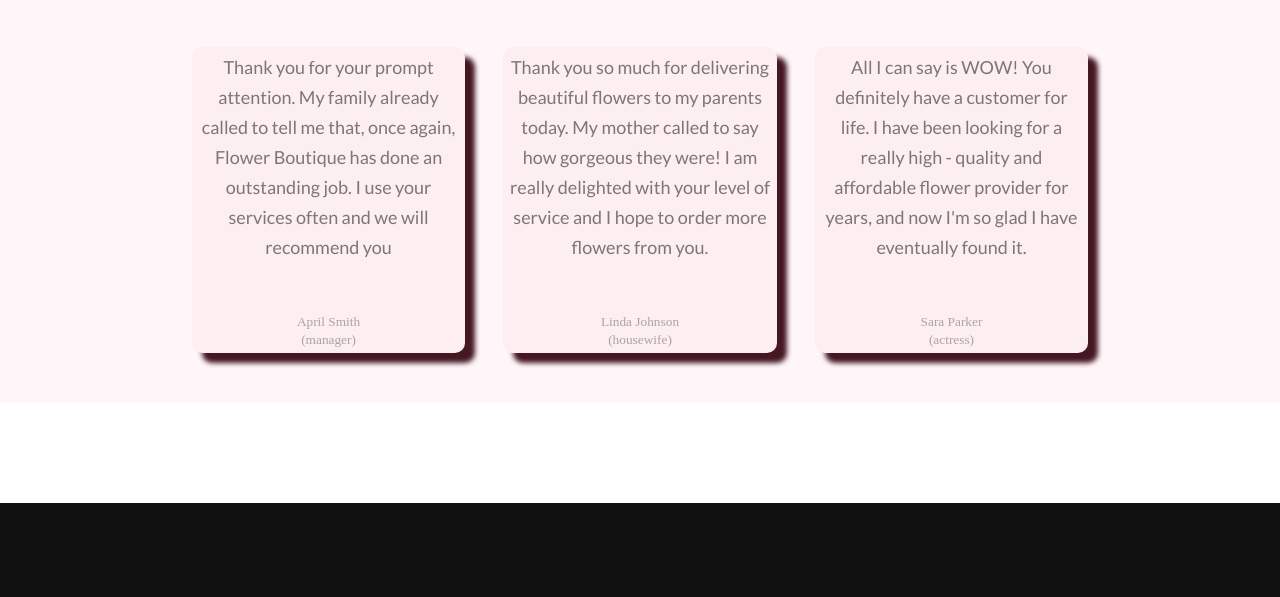
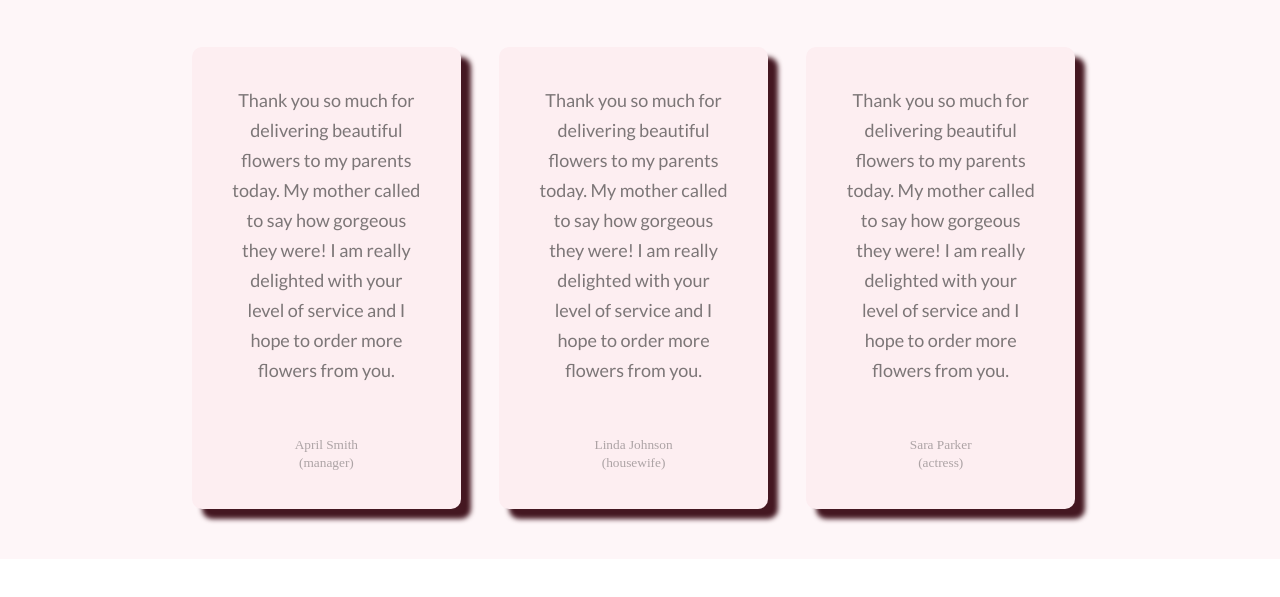
Before and after one commit to M-H-Maruf/flower-shop-website, a plain HTML site: page index.html in a window 1280 px wide. Shown: the part 3855-4452 px from the top of the page. Drawn offline with Linux system fonts and the light colour scheme.

Commit message:
testimonials edited to look more beautiful

```diff
--- a/index.html
+++ b/index.html
@@ -167,10 +167,11 @@
                 <div class="testimonial-container">
                     <div class="testimonial">
                         <p class="section-description">
-                            Thank you for your prompt attention. My family
-                            already called to tell me that, once again, Flower
-                            Boutique has done an outstanding job. I use your
-                            services often and we will recommend you
+                            Thank you so much for delivering beautiful flowers
+                            to my parents today. My mother called to say how
+                            gorgeous they were! I am really delighted with your
+                            level of service and I hope to order more flowers
+                            from you.
                         </p>
                         <small class="info">April Smith<br />(manager)</small>
                     </div>
@@ -188,10 +189,11 @@
                     </div>
                     <div class="testimonial">
                         <p class="section-description">
-                            All I can say is WOW! You definitely have a customer
-                            for life. I have been looking for a really high -
-                            quality and affordable flower provider for years,
-                            and now I'm so glad I have eventually found it.
+                            Thank you so much for delivering beautiful flowers
+                            to my parents today. My mother called to say how
+                            gorgeous they were! I am really delighted with your
+                            level of service and I hope to order more flowers
+                            from you.
                         </p>
                         <small class="info">Sara Parker<br />(actress)</small>
                     </div>
--- a/styles/style.css
+++ b/styles/style.css
@@ -204,16 +204,15 @@
     text-align: center;
 }
 .testimonial {
-    width: 21vw;
+    width: 15vw;
     text-align: center;
     box-shadow: 10px 10px 5px #441721;
     background-color: rgba(229, 84, 115, 0.05);
-    padding: 5px;
+    padding: 3vw;
     margin: 0px 0px 50px;
     border-radius: 10px;
 }
 .testimonial small {
-    text-align: left;
     color: #27272760;
 }
 
```
